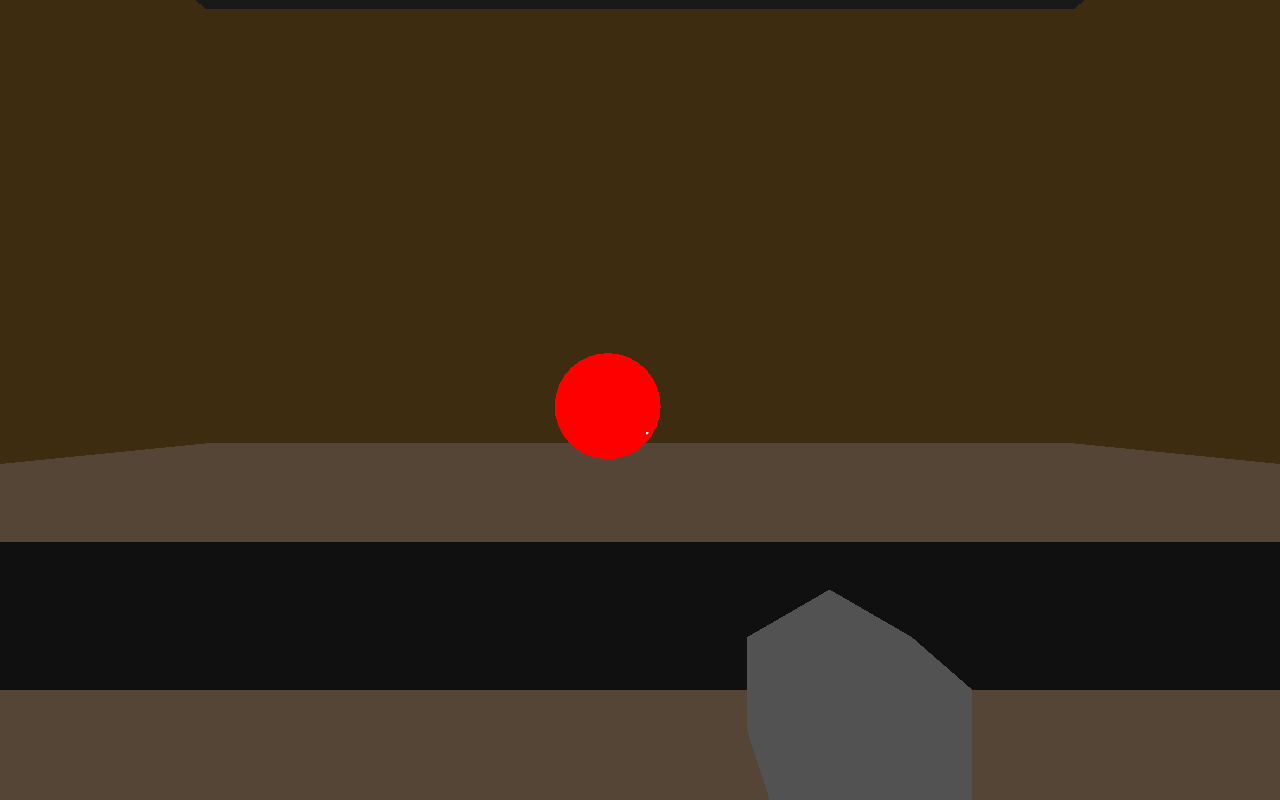
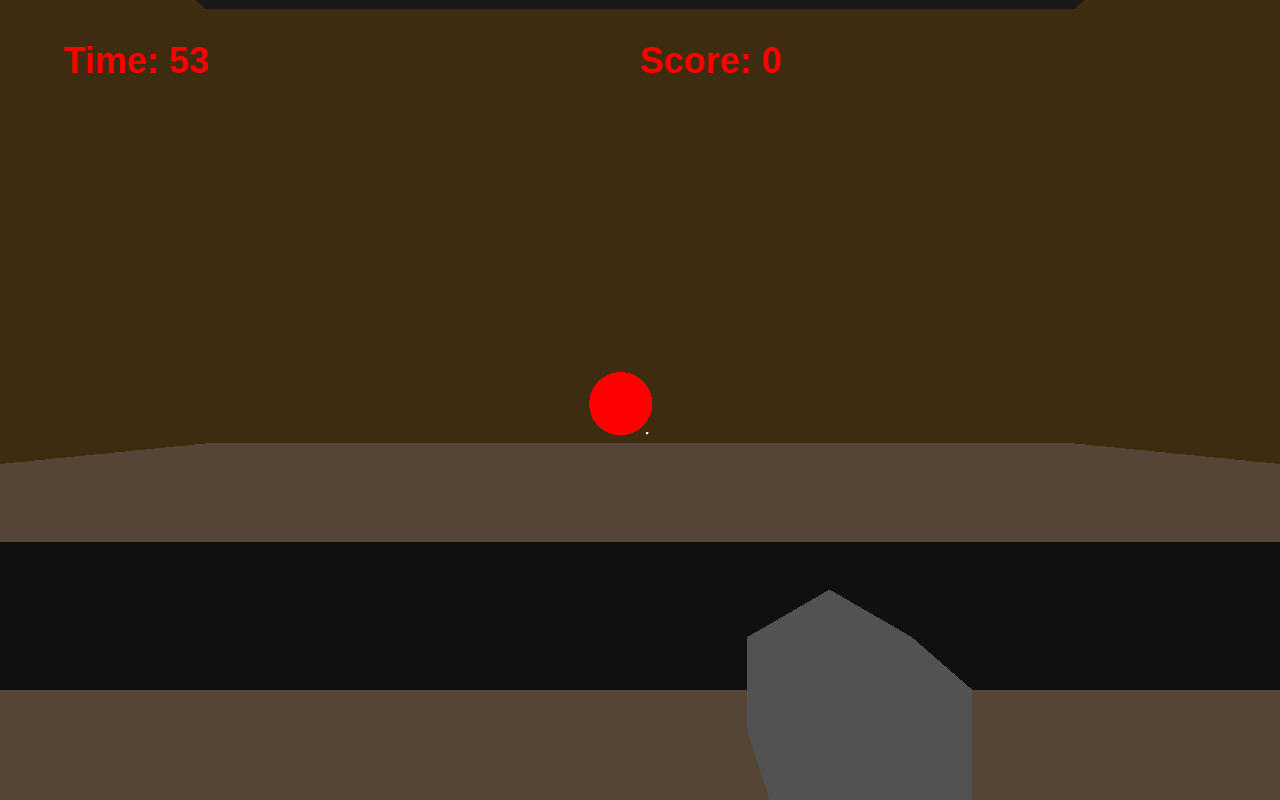
Before and after one commit to kewkew-33/Ninja-in-Training, a website built with Vite: page Ninja in Training/index.html in a window 1280 px wide. Built offline with nearby package versions, Linux system fonts and the light colour scheme; animation ran at ten frames a second.

Commit message:
Various additions and changes.

```diff
--- a/Ninja in Training/index.html
+++ b/Ninja in Training/index.html
@@ -7,6 +7,8 @@
     <title>ninja-in-training</title>
   </head>
   <body>
+    <h1 id="score-counter"> Score: 0 </h1>
+    <h1 id="timer">Time: 60</h1>
     <svg width="5" height="5", style="position: absolute; top: 54%; left: 50.5%;">
       <circle cx=width / 2 cy=height / 2 r="2.5" fill="white" />
     </svg>
--- a/Ninja in Training/src/envionment.js
+++ b/Ninja in Training/src/envionment.js
@@ -1,4 +1,5 @@
 import * as T from 'three';
+import * as TARGETS from './targets.js';
 
 export function createEnvironment(scene) {
     const ambientLight = new T.AmbientLight(0xffffff, 0.5);
@@ -45,3 +46,20 @@ export function createEnvironment(scene) {
     scene.add(ceiling);
 
 }
+
+export function createTargets() {
+
+    let targets = [];
+
+    let target1 = new TARGETS.spin100(0, 0, -40, 2);
+    targets.push(target1);
+
+    let target2 = new TARGETS.spin100(-50, 20, -20, 1);
+    targets.push(target2);
+
+    let target3 = new TARGETS.spin100(50, 10, -15, 3);
+    targets.push(target3);
+
+    return targets;
+
+}
--- a/Ninja in Training/src/main.js
+++ b/Ninja in Training/src/main.js
@@ -1,6 +1,6 @@
 import './style.css';
 import * as THREE from 'three';
-import { createEnvironment } from './envionment';
+import { createEnvironment, createTargets } from './envionment';
 import { OrbitControls } from 'three/examples/jsm/controls/OrbitControls.js';
 import * as TARGETS from './targets.js';
 import { Player } from './player.js';
@@ -13,7 +13,10 @@ let player = new Player(0, 10, scene);
 const camera = player.playerCam;
 scene.add(player.group);
 
-let targets = [];
+let targets = createTargets();
+
+let time = 60;
+let startTime = Date.now();
 
 const renderer = new THREE.WebGLRenderer();
 renderer.setSize( window.innerWidth, window.innerHeight );
@@ -28,13 +31,6 @@ renderer.domElement.onclick = () => {
 
 }
 
-
-//camera.position.z = 5;
-//const controls = new OrbitControls( camera, renderer.domElement );
-
-let target1 = new TARGETS.spin100(0, 0, -20);
-targets.push(target1);
-
 for (let target of targets) {
     scene.add(target.group);
 }
@@ -43,7 +39,17 @@ player.setTargets(targets);
 
 function animate() {
 
-  //controls.update();
+  time = 60 - Math.floor((Date.now() - startTime) / 1000);
+
+  if (time <= 0) {
+      //alert("Game Over! Your final score is: " + player.score);
+      //window.location.reload();
+  }
+
+  document.getElementById("timer").innerText = "Time: " + time;
+
+  document.getElementById("score-counter").innerText = "Score: " + player.score;
+
   player.update();
 
   for (let target of targets) {
--- a/Ninja in Training/src/shuriken.js
+++ b/Ninja in Training/src/shuriken.js
@@ -40,6 +40,10 @@ export class Shuriken {
 
     update() {
 
+        if(this.group.position.y < 0 || this.group.position.x > 50 || this.group.position.x < -50 || this.group.position.z > 50 || this.group.position.z < -50) {
+            this.scene.remove(this.group);
+        }
+
         if (this.thrown) {
 
             let delta = Date.now() - this.lastTime;
@@ -55,6 +59,14 @@ export class Shuriken {
 
         for (let target of this.targets) {
             if (target.checkIntersection(this) != 0) {
+
+                if (target.checkIntersection(this) === 1 && target.hit1) {
+                    continue;
+                }
+                if (target.checkIntersection(this) === 2 && target.hit2) {
+                    continue;
+                }
+
                 target.hit(target.checkIntersection(this));
                 this.scene.remove(this.group);
             }
--- a/Ninja in Training/src/style.css
+++ b/Ninja in Training/src/style.css
@@ -1,3 +1,19 @@
 body {
   margin: 0;
 }
+#score-counter {
+  position: absolute;
+  top: 2%;
+  left: 50%;
+  color: rgb(255, 0, 0);
+  font-family: Arial, sans-serif;
+  font-size: 36px;
+}
+#timer {
+  position: absolute;
+  top: 2%;
+  left: 5%;
+  color: rgb(255, 0, 0);
+  font-family: Arial, sans-serif;
+  font-size: 36px;
+}
--- a/Ninja in Training/src/targets.js
+++ b/Ninja in Training/src/targets.js
@@ -2,7 +2,7 @@ import * as T from 'three';
 import { addScore } from './main.js';
 
 export class spin100 {
-    constructor(x=0, y=0, z=0) {
+    constructor(x=0, y=0, z=0, orientation) {
 
         this.group = new T.Group();
 
@@ -29,6 +29,9 @@ export class spin100 {
 
         this.hit1 = false;
         this.hit2 = false;
+
+        this.orientation = orientation;
+
     }
 
     checkIntersection(shuriken) {
@@ -94,16 +97,20 @@ export class spin100 {
     }
 
     update() {
-        console.log(this.ring1.position.y);
+
         this.group.rotation.z += this.speed;
         if (this.hit1) {
-            if (this.ring1.getWorldPosition(new T.Vector3()).y < -3) {
+            if ((this.ring1.getWorldPosition(new T.Vector3()).y < -3 && this.orientation === 2) ||
+                (this.ring1.getWorldPosition(new T.Vector3()).x < -53 && this.orientation === 1) ||
+                (this.ring1.getWorldPosition(new T.Vector3()).x > 53 && this.orientation === 3)) {
                 this.hit1 = false;
                 this.ring1.visible = true;
             }
         }
         if (this.hit2) {
-            if (this.ring2.getWorldPosition(new T.Vector3()).y < -3) {
+            if ((this.ring2.getWorldPosition(new T.Vector3()).y < -3 && this.orientation === 2) ||
+                (this.ring2.getWorldPosition(new T.Vector3()).x < -53 && this.orientation === 1) ||
+                (this.ring2.getWorldPosition(new T.Vector3()).x > 53 && this.orientation === 3)) {
                 this.hit2 = false;
                 this.ring2.visible = true;
             }
```
